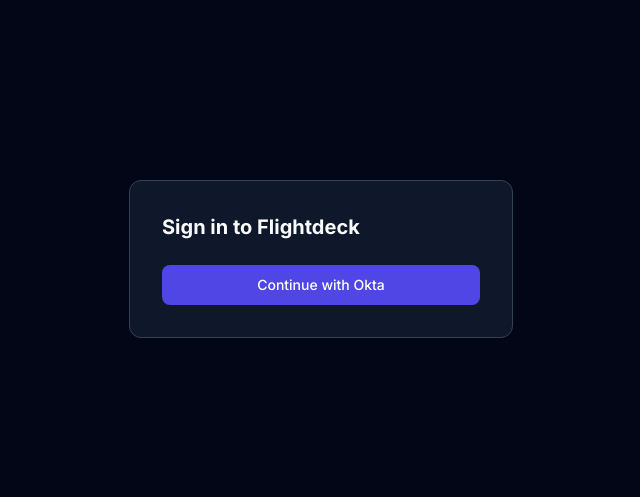
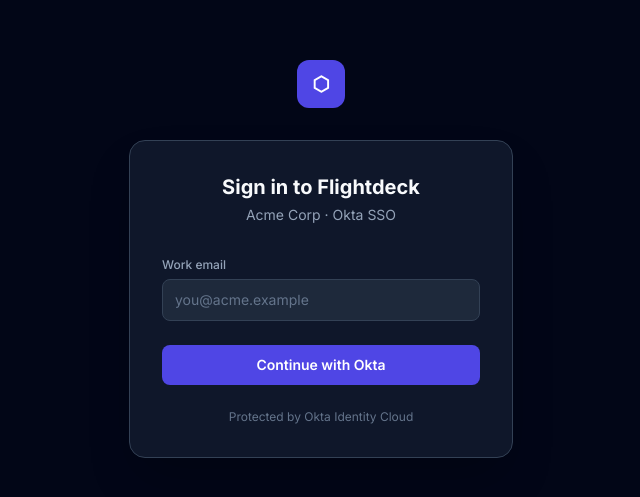
Before and after one commit to red-avtovo/flightdeck, a React (Vite) app: page /flightdeck/login in a window 1280 px wide. Shown: the part 141-638 px from the top of the page, without its empty margins (319-959 px from the left). Built offline with nearby package versions, Linux system fonts and the light colour scheme.

Commit message:
feat: implement LoginPage with Okta branding and sessionStorage auth

```diff
--- a/src/pages/LoginPage.tsx
+++ b/src/pages/LoginPage.tsx
@@ -2,20 +2,51 @@
 
 export default function LoginPage() {
   const navigate = useNavigate()
+
   function handleLogin() {
     sessionStorage.setItem('authenticated', 'true')
     navigate('/overview')
   }
+
   return (
-    <div className="min-h-screen bg-slate-950 flex items-center justify-center">
-      <div className="w-96 bg-slate-900 rounded-xl p-8 border border-slate-700">
-        <h1 className="text-xl font-bold text-slate-50 mb-6">Sign in to Flightdeck</h1>
-        <button
-          onClick={handleLogin}
-          className="w-full bg-indigo-600 text-white rounded-lg py-2.5 text-sm font-medium hover:bg-indigo-500 transition-colors"
-        >
-          Continue with Okta
-        </button>
+    <div className="min-h-screen bg-slate-950 flex items-center justify-center px-4">
+      <div className="w-full max-w-sm">
+        {/* Org logo placeholder */}
+        <div className="flex justify-center mb-8">
+          <div className="h-12 w-12 rounded-xl bg-indigo-600 flex items-center justify-center">
+            <span className="text-white text-xl font-bold" aria-hidden>⬡</span>
+          </div>
+        </div>
+
+        <div className="bg-slate-900 rounded-2xl p-8 border border-slate-700 shadow-2xl">
+          <h1 className="text-xl font-bold text-slate-50 text-center mb-1">Sign in to Flightdeck</h1>
+          <p className="text-sm text-slate-400 text-center mb-8">Acme Corp · Okta SSO</p>
+
+          <div className="mb-6">
+            <label htmlFor="email" className="block text-xs font-medium text-slate-400 mb-1.5">
+              Work email
+            </label>
+            <input
+              id="email"
+              type="email"
+              placeholder="you@acme.example"
+              className="w-full rounded-lg border border-slate-700 bg-slate-800 px-3 py-2.5 text-sm text-slate-200 placeholder-slate-500 focus:outline-none focus:ring-2 focus:ring-indigo-500"
+              autoComplete="email"
+            />
+          </div>
+
+          <button
+            type="button"
+            onClick={handleLogin}
+            className="w-full rounded-lg bg-indigo-600 px-4 py-2.5 text-sm font-semibold text-white hover:bg-indigo-500 active:bg-indigo-700 transition-colors focus:outline-none focus:ring-2 focus:ring-indigo-500 focus:ring-offset-2 focus:ring-offset-slate-900"
+          >
+            Continue with Okta
+          </button>
+
+          <p className="mt-6 text-center text-xs text-slate-500">
+            Protected by Okta Identity Cloud
+          </p>
+        </div>
       </div>
     </div>
   )
```
Also changed, not shown: 1 other file (tests, documents, lock files or other folders).
